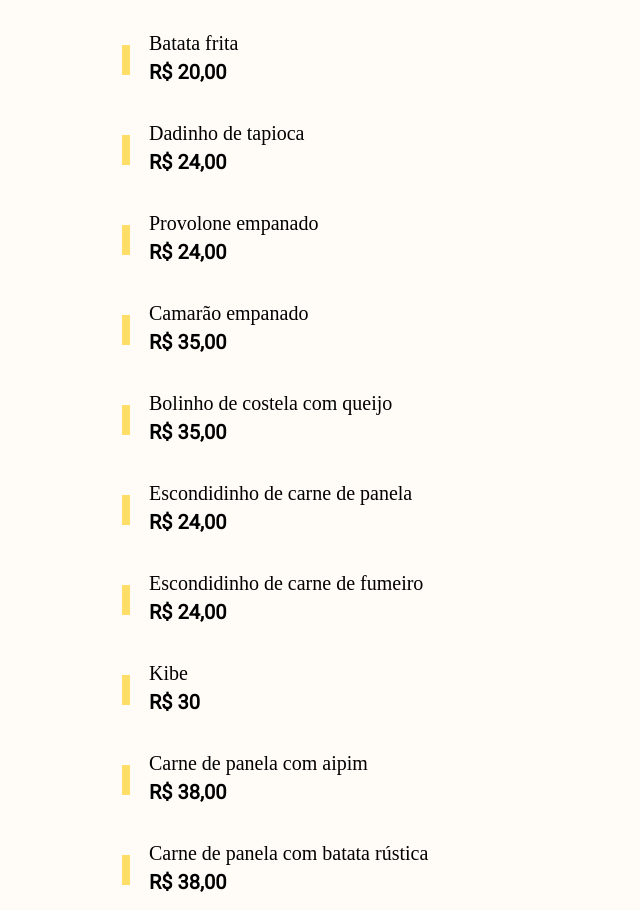
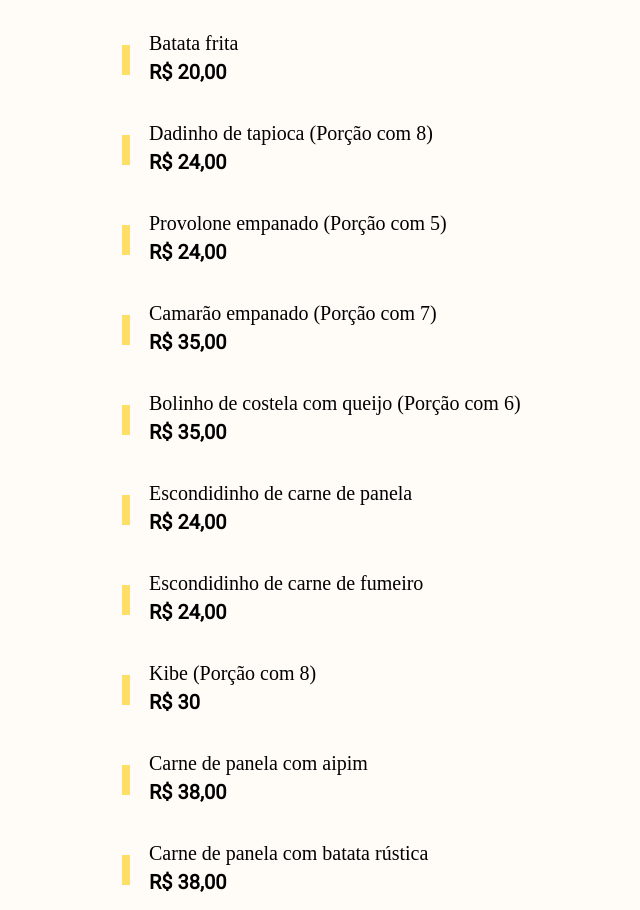
Before and after one commit to arthruur/arthruur.github.io, a plain HTML site: page pratos.html in a window 1280 px wide. Shown: the part 280-1190 px from the top of the page, without its empty margins (231-871 px from the left). Drawn offline with Linux system fonts and the light colour scheme; a web font is replaced by a local one.

Commit message:
Update pratos.html

```diff
--- a/pratos.html
+++ b/pratos.html
@@ -33,13 +33,13 @@
         <div class="produtos">
             <ul>
                 <li>Batata frita <span class="preco" > R$ 20,00 </span></li>
-                <li>Dadinho de tapioca <span class="preco" > R$ 24,00 </span></li>
-                <li>Provolone empanado  <span class="preco" > R$ 24,00 </span></li>
-                <li>Camarão empanado  <span class="preco" > R$ 35,00 </span></li>
-                <li>Bolinho de costela com queijo <span class="preco"> R$ 35,00 </span></li>
+                <li>Dadinho de tapioca (Porção com 8) <span class="preco" > R$ 24,00 </span></li>
+                <li>Provolone empanado (Porção com 5)  <span class="preco" > R$ 24,00 </span></li>
+                <li>Camarão empanado (Porção com 7) <span class="preco" > R$ 35,00 </span></li>
+                <li>Bolinho de costela com queijo (Porção com 6) <span class="preco"> R$ 35,00 </span></li>
                 <li>Escondidinho de carne de panela <span class="preco" > R$ 24,00 </span> </li>
                 <li>Escondidinho de carne de fumeiro <span class="preco" > R$ 24,00 </span> </li>
-                <li>Kibe  <span class="preco" > R$ 30 </span></li>
+                <li>Kibe (Porção com 8)  <span class="preco" > R$ 30 </span></li>
                 <li>Carne de panela com aipim <span class="preco"> R$ 38,00 </span> </li>
                 <li>Carne de panela com batata rústica <span class="preco"> R$ 38,00 </span> </li>
                 <li>Filézinho ao gorgonzola  <span class="preco" > R$ 58,00 </span></li>
```
